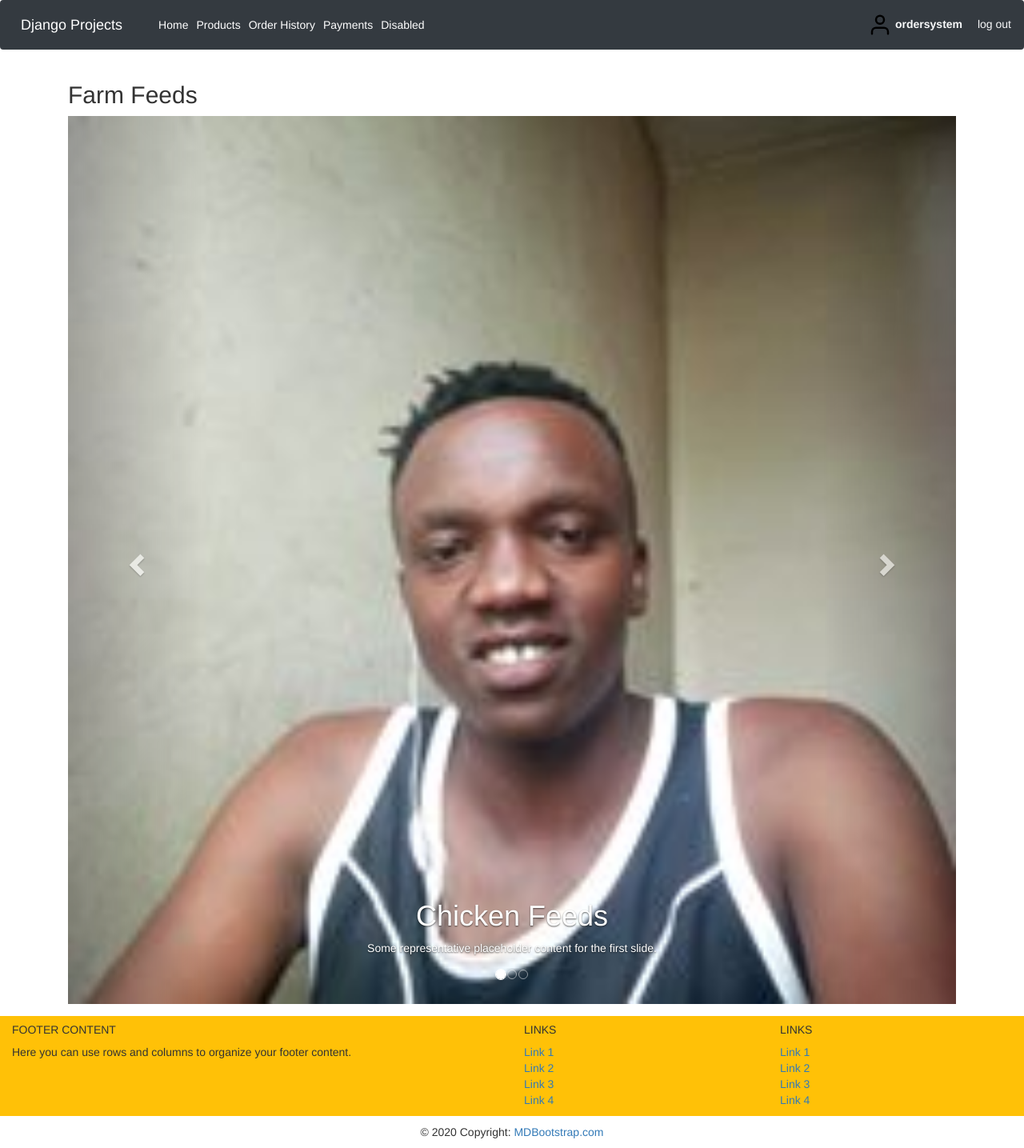
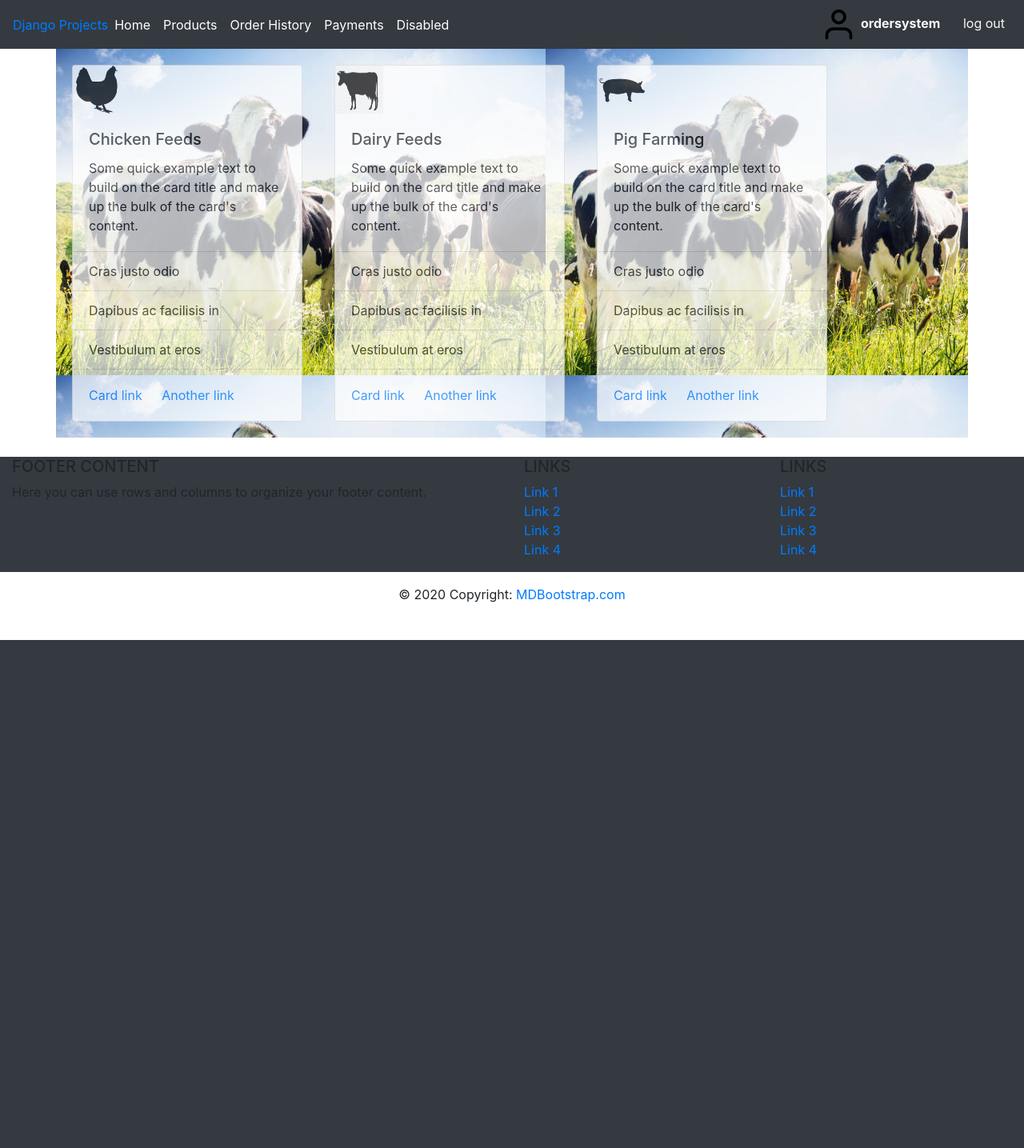
Before and after one commit to kiarieking/Ordersystem, a Django app: page /home/ in a window 1280 px wide. Shown: the whole page at 80% size. After the commit the page ends 800 px from the top, so only its background shows below. Run offline with Django 3.2, Linux system fonts and the light colour scheme; a user stored in the database is signed in; some libraries are stand-ins or nearby versions.

Commit message:
added cards and a background image to homepage

```diff
--- a/customer/templates/customer/base.html
+++ b/customer/templates/customer/base.html
@@ -5,11 +5,12 @@
     <meta charset="UTF-8">
     <title>Order System</title>
     <link rel="stylesheet" href="https://stackpath.bootstrapcdn.com/bootstrap/4.5.0/css/bootstrap.min.css" integrity="sha384-9aIt2nRpC12Uk9gS9baDl411NQApFmC26EwAOH8WgZl5MYYxFfc+NcPb1dKGj7Sk" crossorigin="anonymous">
+    <link rel="stylesheet" href="{% static 'css/order.css' %}">
 </head>
 <body>
 <nav class="navbar navbar-expand-lg bg-dark navbar-dark">
   <!-- Navbar content -->
-    <a class="navbar-brand" href="#">Django Projects</a>
+    <a  href="#">Django Projects</a>
   <button class="navbar-toggler" type="button" data-toggle="collapse" data-target="#navbarNavAltMarkup" aria-controls="navbarNavAltMarkup" aria-expanded="false" aria-label="Toggle navigation">
     <span class="navbar-toggler-icon"></span>
   </button>
@@ -24,7 +25,7 @@
   </div>
    <div class="float-right">
       {% if user.is_authenticated %}
-       <img src="{% static 'images/user.svg' %}" width="30" height="30">
+       <img src="{% static 'images/user.svg' %}" id="user-svg">
        <b class="text-light mr-4">{{ user.username }}</b>
        <a href="{% url 'logout' %}" class="text-light mr-2">log out</a>
       {% else %}
@@ -43,7 +44,7 @@
   <div class="container-fluid text-center text-md-left">
 
     <!-- Grid row -->
-    <div class="row bg-warning">
+    <div class="row bg-dark">
 
       <!-- Grid column -->
       <div class="col-md-6 mt-md-0 mt-3">
--- /dev/null
+++ b/product/static/css/order.css
@@ -0,0 +1,22 @@
+img {
+    width:80%;
+}
+
+#user-svg {
+    width:45px;
+    height:45px;
+}
+
+#home {
+    background-image:url("images/dairy2.jpg");
+}
+
+.card {
+    opacity:0.7;
+    margin: 20px 20px;
+}
+
+.card-img-top{
+    width:60px;
+    height:60px;
+}
--- a/product/templates/product/home.html
+++ b/product/templates/product/home.html
@@ -4,66 +4,59 @@
 <!DOCTYPE html>
 
 <html lang="en">
-<head>
-  <title>Bootstrap Example</title>
-  <meta charset="utf-8">
-  <meta name="viewport" content="width=device-width, initial-scale=1">
-  <link rel="stylesheet" href="https://maxcdn.bootstrapcdn.com/bootstrap/3.4.1/css/bootstrap.min.css">
-  <script src="https://ajax.googleapis.com/ajax/libs/jquery/3.5.1/jquery.min.js"></script>
-  <script src="https://maxcdn.bootstrapcdn.com/bootstrap/3.4.1/js/bootstrap.min.js"></script>
-</head>
-<body>
-
 <div class="container">
-  <h2>Farm Feeds</h2>
-  <div id="myCarousel" class="carousel slide" data-ride="carousel">
-    <!-- Indicators -->
-    <ol class="carousel-indicators">
-      <li data-target="#myCarousel" data-slide-to="0" class="active"></li>
-      <li data-target="#myCarousel" data-slide-to="1"></li>
-      <li data-target="#myCarousel" data-slide-to="2"></li>
-    </ol>
-
-    <!-- Wrapper for slides -->
-    <div class="carousel-inner">
-      <div class="item active">
-        <img src="{% static 'images/kk.jpg' %}" alt="3 lions" style="width:100%; height:75%;">
-        <div class="carousel-caption d-none d-md-block">
-        <h1>Chicken Feeds</h1>
-        <p>Some representative placeholder content for the first slide.</p>
-      </div>
-      </div>
-
-      <div class="item">
-        <img src="{% static 'images/3lions.jpeg' %}" alt="heaven" style="width:100%;">
-        <div class="carousel-caption d-none d-md-block">
-        <h1>Dairy Feeds</h1>
-        <p>Some representative placeholder content for the first slide.</p>
-      </div>
-      </div>
-
-      <div class="item">
-        <img src="{% static 'images/3lions.jpeg' %}" alt="thiago" style="width:100%;">
-        <div class="carousel-caption d-none d-md-block">
-        <h1>Poultry Feeds</h1>
-        <p>Some representative placeholder content for the first slide.</p>
-      </div>
-      </div>
+    <div class="row" id="home">
+        <div class="card" style="width: 18rem;" id="card">
+              <img class="card-img-top" src="{% static 'images/chicken.png' %}" alt="Card image cap">
+              <div class="card-body">
+                <h5 class="card-title">Chicken Feeds</h5>
+                <p class="card-text">Some quick example text to build on the card title and make up the bulk of the card's content.</p>
+              </div>
+              <ul class="list-group list-group-flush">
+                <li class="list-group-item">Cras justo odio</li>
+                <li class="list-group-item">Dapibus ac facilisis in</li>
+                <li class="list-group-item">Vestibulum at eros</li>
+              </ul>
+              <div class="card-body">
+                <a href="#" class="card-link">Card link</a>
+                <a href="#" class="card-link">Another link</a>
+              </div>
+        </div>
+        <div class="card" style="width: 18rem;">
+              <img class="card-img-top" src="{% static 'images/cow.png' %}" alt="Card image cap">
+              <div class="card-body">
+                <h5 class="card-title">Dairy Feeds</h5>
+                <p class="card-text">Some quick example text to build on the card title and make up the bulk of the card's content.</p>
+              </div>
+              <ul class="list-group list-group-flush">
+                <li class="list-group-item">Cras justo odio</li>
+                <li class="list-group-item">Dapibus ac facilisis in</li>
+                <li class="list-group-item">Vestibulum at eros</li>
+              </ul>
+              <div class="card-body">
+                <a href="#" class="card-link">Card link</a>
+                <a href="#" class="card-link">Another link</a>
+              </div>
+        </div>
+        <div class="card" style="width: 18rem;">
+              <img class="card-img-top" src="{% static 'images/pig.png'%}" alt="Card image cap">
+              <div class="card-body">
+                <h5 class="card-title">Pig Farming</h5>
+                <p class="card-text">Some quick example text to build on the card title and make up the bulk of the card's content.</p>
+              </div>
+              <ul class="list-group list-group-flush">
+                <li class="list-group-item">Cras justo odio</li>
+                <li class="list-group-item">Dapibus ac facilisis in</li>
+                <li class="list-group-item">Vestibulum at eros</li>
+              </ul>
+              <div class="card-body">
+                <a href="#" class="card-link">Card link</a>
+                <a href="#" class="card-link">Another link</a>
+              </div>
+        </div>
     </div>
-
-    <!-- Left and right controls -->
-    <a class="left carousel-control" href="#myCarousel" data-slide="prev">
-      <span class="glyphicon glyphicon-chevron-left"></span>
-      <span class="sr-only">Previous</span>
-    </a>
-    <a class="right carousel-control" href="#myCarousel" data-slide="next">
-      <span class="glyphicon glyphicon-chevron-right"></span>
-      <span class="sr-only">Next</span>
-    </a>
-  </div>
 </div>
 
-</body>
 </html>
 
 
```
Also changed, not shown: product/templates/product/carousel.html (added, +60 -0 lines), product/static/css/images/3lions.jpeg (added), product/static/css/images/dairy.jpg (added), product/static/css/images/dairy2.jpg (added), product/static/images/chicken.png (added), product/static/images/cow.png (added), product/static/images/pig.png (added).
